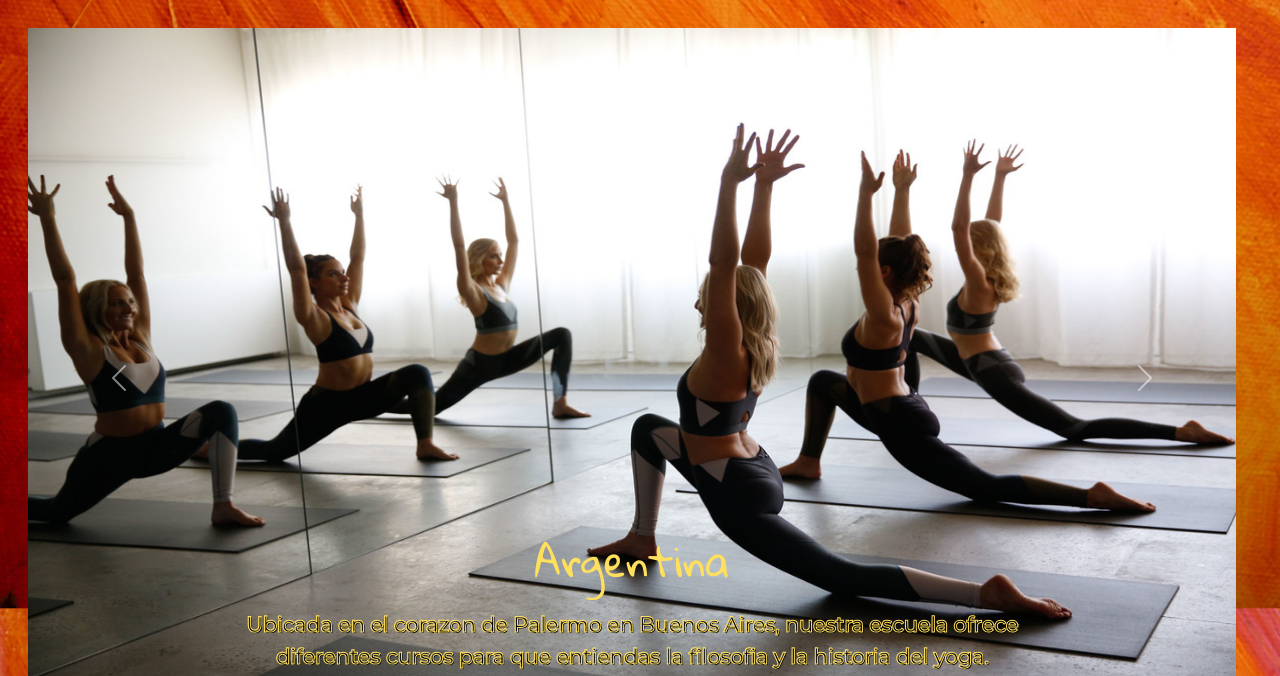
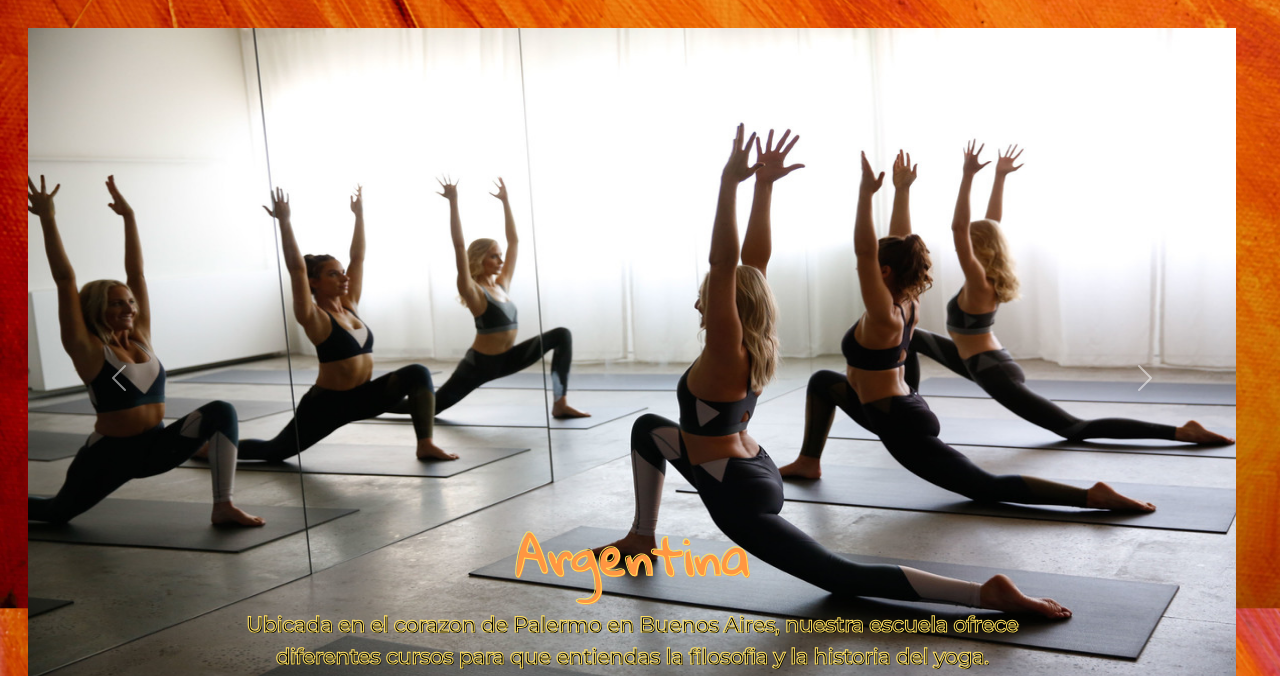
Before and after one commit to francoariel1492/om-yogaweb, a website: page pages/sedes.html in a window 1280 px wide. Shown: the part 245-921 px from the top of the page. Drawn offline with nearby package versions, Linux system fonts and the light colour scheme.

Commit message:
Actualizacion terce entrega 2.0

```diff
--- a/scss/paginas/_sedes.scss
+++ b/scss/paginas/_sedes.scss
@@ -4,13 +4,7 @@
     background-position: center;
     background-attachment: fixed;
 
-      .carouseltitle{
-        color: map-get($colors, cuarto );
-      }
       .carouselfont{
-/*         color: map-get($colors , cuarto );
-        font-weight:bolder;
-        font-size: 1.3rem; */
         -webkit-background-clip: text;
         background-clip: text;
         color: transparent;
@@ -18,7 +12,20 @@
         font-size: 1.3rem;
         text-shadow:
         1px 1px 0 #000000;
-      -webkit-text-stroke: 1px #FFE05D;
+        -webkit-text-stroke: 1px #FFE05D;
+      }
+
+      .carouseltitle{
+        -webkit-background-clip: text;
+        background-clip: text;
+        color: transparent;
+        font-weight: bolder;
+        font-size: 3rem;
+        text-shadow:
+        1px 1px 0 #FF9642;
+        -webkit-text-stroke: 1px #FFE05D ;
+
+
       }
 }
 
```
Also changed, not shown: css/estilos.css, img/carousel/Indonesia.jpg, 3 other files.
